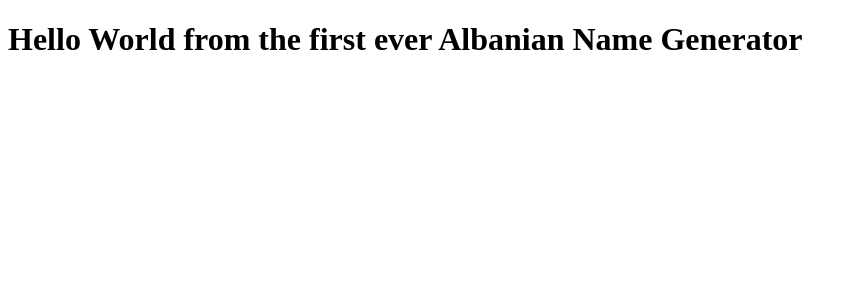
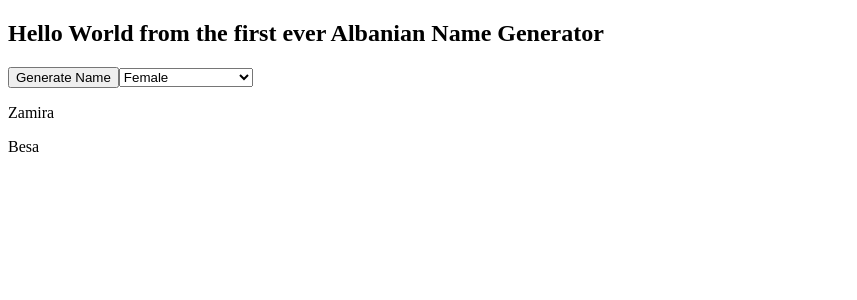
Before and after one commit to ndricimrr/random-albanian-user-generator, an Angular app in the folder app/: page / in a window 1280 px wide. Shown: the top 300 px of the page, without its empty margins (0-857 px from the left). Built offline with nearby package versions, Linux system fonts and the light colour scheme.

Commit message:
Add initial working simple version

```diff
--- a/app/package.json
+++ b/app/package.json
@@ -14,7 +14,7 @@
     "@angular/common": "^15.1.0",
     "@angular/compiler": "^15.1.0",
     "@angular/core": "^15.1.0",
-    "@angular/forms": "^15.1.0",
+    "@angular/forms": "^15.1.4",
     "@angular/platform-browser": "^15.1.0",
     "@angular/platform-browser-dynamic": "^15.1.0",
     "@angular/router": "^15.1.0",
--- a/app/src/app/app.component.html
+++ b/app/src/app/app.component.html
@@ -1,3 +1,16 @@
-<h1>
-Hello World from the first ever Albanian Name Generator
-</h1>
+<h2>
+  Hello World from the first ever Albanian Name Generator
+</h2>
+
+<button id="generateButton" (click)="generateRandomNames()">
+  Generate Name
+</button>
+
+<select [(ngModel)]="chosenGender" id="genderDropDown">
+  <option value="" disabled selected>select female/male</option>
+  <option *ngFor="let item of genders" [value]="item">{{item}}</option>
+</select>
+
+<div id="resultsParagraph">
+  <p *ngFor="let name of generatedRandomNames" >{{name}}</p>
+</div>
--- a/app/src/app/app.component.ts
+++ b/app/src/app/app.component.ts
@@ -6,5 +6,67 @@ import { Component } from '@angular/core';
   styleUrls: ['./app.component.css']
 })
 export class AppComponent {
-  title = 'app';
+  title = "app";
+  GENERATE_BUTTON_ID = "generateButton";
+  RANDOM_NAMES_RESULTS_PARAGRAPH = "resultsParagraph";
+  NUMBER_OF_NAMES_DESIRED_INPUT = "numberOfNamesDesiredInputField";
+  numberOfNamesDesired = 2;
+  MAX_RANDOM_NAMES_ALLOWED = 4;
+  genders = ["Female", "Male"];
+  chosenGender = "Female";
+  generatedRandomNames = ["test1"]
+  randomNamesList = {
+    female: [
+      "Teuta",
+      "Ana",
+      "Besa",
+      "Zamira"
+    ],
+    male: [
+      "Agron",
+      "Ilir",
+      "Shpetim",
+      "Festim",
+    ]
+  }
+
+  ngOnInit() {
+    this.generateRandomNames();
+  }
+
+  /**
+   * Generates and returns a random number between min (inclusive) and max (exclusive)
+   * @param min Minimum number in range to generate
+   * @param max Maximum number in range to generate
+   * @returns Random number between "min" and "max"
+   */
+  getRandomArbitrary(min: number, max: number) {
+    min = Math.ceil(min);
+    max = Math.floor(max);
+    return Math.floor(Math.random() * (max - min + 1)) + min;
+  }
+
+  /**
+   * Predicate to check gender is female
+   * @returns if chosen gender is female or not
+   */
+  isGenderFemale(){
+    return this.chosenGender === "Female" ? true : false;
+  }
+
+  /**
+   * Generates a desired number of random names from the given "randomNamesList" of names
+   * provided a chosen gender
+   */
+  generateRandomNames(){
+    let randomNamesTempList :string[] = [];
+    for (let index = 0; index < this.numberOfNamesDesired; index++) {
+      const randomIndex = this.getRandomArbitrary(0,3);
+      this.isGenderFemale() ?
+        randomNamesTempList.push(this.randomNamesList.female[randomIndex]) :
+        randomNamesTempList.push(this.randomNamesList.male[randomIndex]);
+    }
+    this.generatedRandomNames = randomNamesTempList;
+  }
+
 }
--- a/app/src/app/app.module.ts
+++ b/app/src/app/app.module.ts
@@ -1,6 +1,6 @@
 import { NgModule } from '@angular/core';
 import { BrowserModule } from '@angular/platform-browser';
-
+import { FormsModule } from '@angular/forms';
 import { AppComponent } from './app.component';
 
 @NgModule({
@@ -8,7 +8,8 @@ import { AppComponent } from './app.component';
     AppComponent
   ],
   imports: [
-    BrowserModule
+    BrowserModule,
+    FormsModule
   ],
   providers: [],
   bootstrap: [AppComponent]
```
Also changed, not shown: 1 other file (tests, documents, lock files or other folders).
